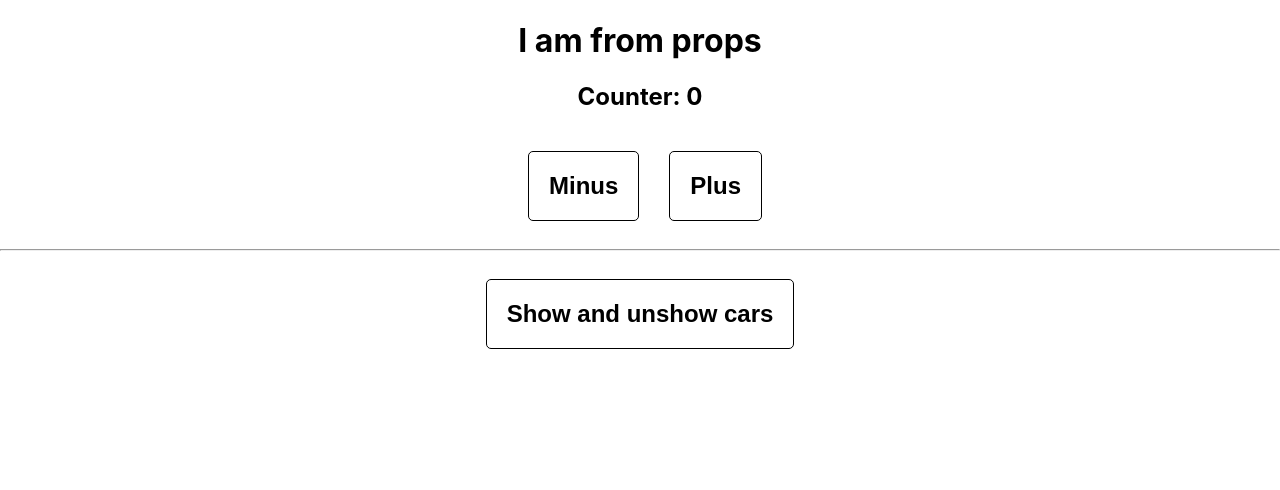
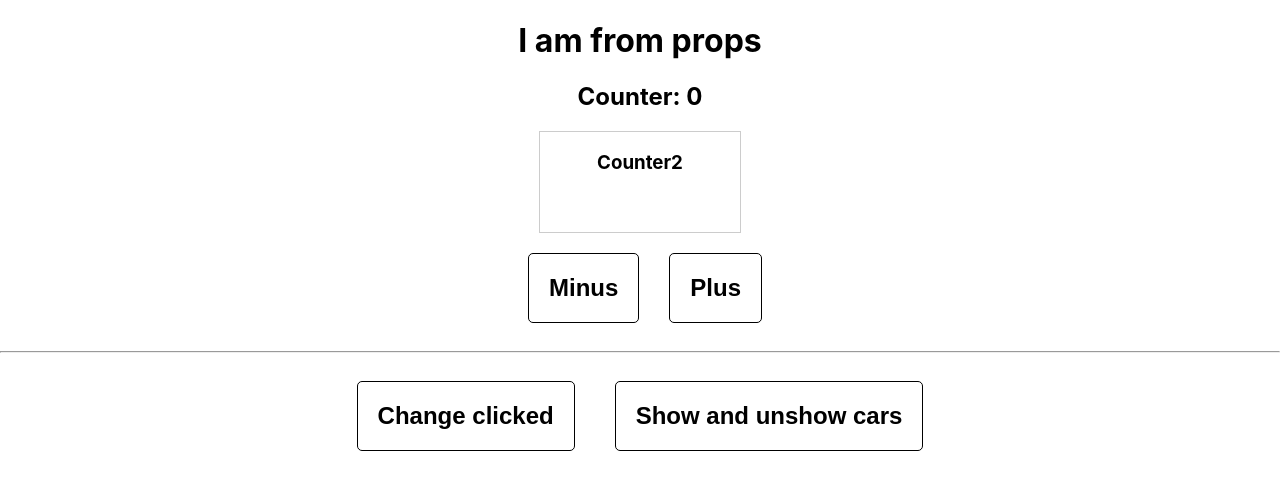
Before and after one commit to Naughty1905/react-train, a React (Create React App) app: page / in a window 1280 px wide. Shown: the top 490 px of the page. Built offline with nearby package versions, Linux system fonts and the light colour scheme.

Commit message:
add context in app for counter-two

```diff
--- a/src/App.js
+++ b/src/App.js
@@ -3,6 +3,8 @@ import React from 'react';
 import Car from './Components/Car/Car';
 import ErrorBoundary from "./ErrorBoundary/Error";
 import Counter from './Components/Counter/Counter';
+
+export const ClickedContext = React.createContext(false);
 
 class App extends React.Component {
 
@@ -10,6 +12,7 @@ class App extends React.Component {
         console.log('App constructor');
         super(props);
         this.state = {
+            clicked: false,
             cars: [
                 {
                     name: 'Ford Mustang',
@@ -109,7 +112,9 @@ class App extends React.Component {
                 {/*<h1>{this.state.pageTitle}</h1>*/}
                 <h1>{this.props.title}</h1>
 
-                <Counter/>
+                <ClickedContext.Provider value={this.state.clicked}>
+                    <Counter/>
+                </ClickedContext.Provider>
                 <hr/>
 
                 {/*<input type="text" onChange={this.handleInput}/>*/}
@@ -119,6 +124,11 @@ class App extends React.Component {
                 {/*>*/}
                 {/*    Change title*/}
                 {/*</button>*/}
+
+                <button
+                    onClick={() => this.setState({clicked: !this.state.clicked})}>
+                    Change clicked
+                </button>
 
                 <button
                     style={{marginTop: "20px"}}
--- a/src/Components/Car/Car.js
+++ b/src/Components/Car/Car.js
@@ -1,7 +1,7 @@
 import React from 'react';
 // import Radium from 'radium';
 import PropTypes from 'prop-types';
-import './Car.css';
+import classes from './Car.module.css';
 import withClass from "../../hoc/withClass";
 
 class Car extends React.Component {
@@ -93,7 +93,7 @@ class Car extends React.Component {
         // };
 
 
-        // console.log(classes);
+        console.log(classes);
 
         return (
             <React.Fragment>
@@ -123,7 +123,7 @@ Car.propTypes = {
     onDelete: PropTypes.func,
 }
 
-export default withClass(Car, `Car`);
+export default withClass(Car, classes.Car);
 
 
 // const Car = (props) => {
--- a/src/Components/Counter/Counter.js
+++ b/src/Components/Counter/Counter.js
@@ -1,5 +1,6 @@
 import React from "react";
 import Auxillary from "../../hoc/Auxillary";
+import CounterTwo from '../CounterTwo/CounterTwo';
 
 export default class Counter extends React.Component {
 
@@ -33,6 +34,7 @@ export default class Counter extends React.Component {
             // <React.Fragment>
             <Auxillary>
                 <h2>Counter: {this.state.counter}</h2>
+                <CounterTwo/>
                 <button
                     style={{marginRight: "10px"}}
                     onClick={() => this.setState({counter: this.state.counter - 1})}
--- /dev/null
+++ b/src/Components/CounterTwo/CounterTwo.js
@@ -0,0 +1,19 @@
+import React from 'react';
+import {ClickedContext} from '../../App'
+
+export default props => {
+    return(
+        <div style={{
+            margin: 'auto',
+            border: '1px solid #ccc',
+            width: '200px',
+            height: '100px'
+        }}>
+            <h3>Counter2</h3>
+            <ClickedContext.Consumer>
+                {clicked => clicked ? <p>Clicked</p> : null}
+                {/*{props.clicked ? <p>Clicked</p> : null}*/}
+            </ClickedContext.Consumer>
+        </div>
+    );
+};
```
Also changed, not shown: src/Components/Car/Car.module.css (renamed from src/Components/Car/Car.css).
